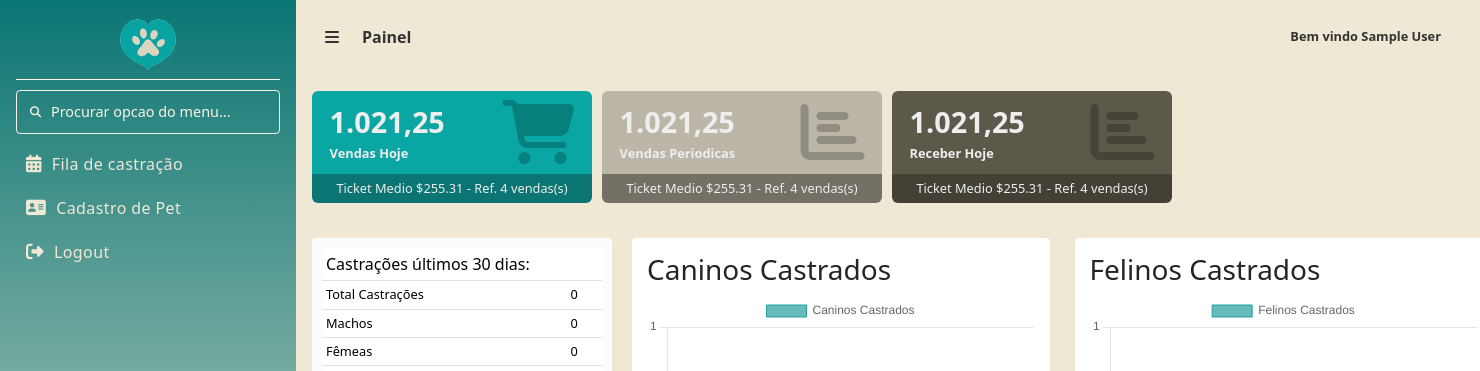
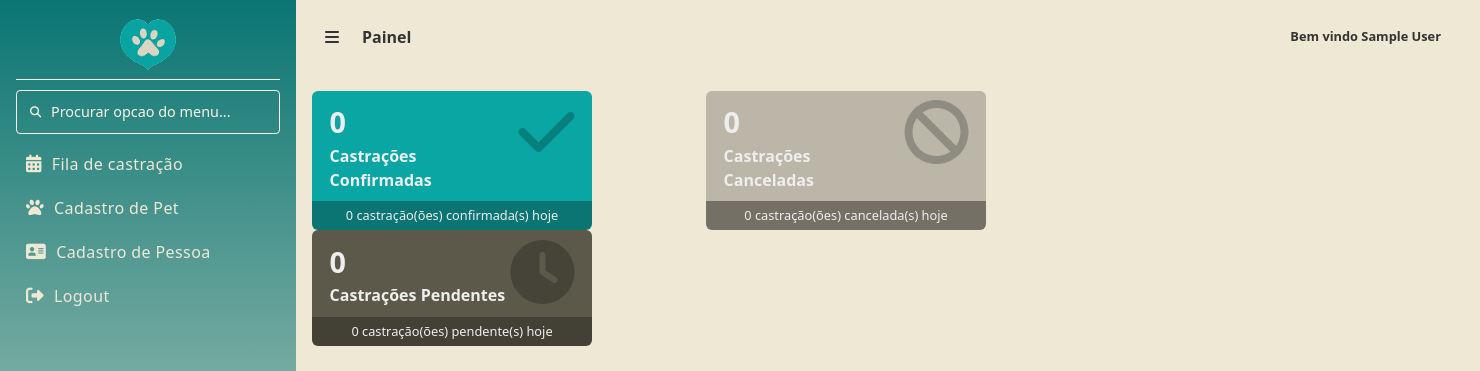
Before and after one commit to Kennedy-klam/Pelos-e-Patas, a PHP site: page /dashboard/dash.php in a window 1480 px wide. Shown: the top 371 px of the page. Run offline with PHP 8.4, Linux system fonts and the light colour scheme; the visitor is signed in with stand-in values (Sample User, id 1); data that the repository does not hold is empty.

Commit message:
dash completo

```diff
--- a/cadastro-pessoa/cadastro-pessoa.php
+++ b/cadastro-pessoa/cadastro-pessoa.php
@@ -9,7 +9,7 @@ include ('../database/protect.php');
 <head>
     <meta charset="UTF-8">
     <meta name="viewport" content="width=device-width, initial-scale=1.0">
-    <link rel="stylesheet" href="style.css?v=123">
+    <link rel="stylesheet" href="style.css">
     <title>Cadastro de Pessoa</title>
 </head>
 <body>
@@ -65,9 +65,8 @@ include ('../database/protect.php');
             </div>
         </div>
         <div class="botoes">
+            <button type="submit" class="buttonVoltar" onclick="window.location.href='../cadastro-pet/cadastro-pet.php';">Voltar</button>
             <button type="submit" class="buttonConfirmar">Confirmar</button>
-            <button type="submit" class="buttonHome" onclick="window.location.href='../dashboard/dash.php';">Tela inicial</button>
-            <button type="submit" class="buttonVoltar" onclick="window.location.href='../cadastro-pet/cadastro-pet.php';">Voltar</button>
         </div>
     </main>
     <script src="Script.js"></script>
--- a/cadastro-pet/teste.css
+++ b/cadastro-pet/style.css
@@ -239,12 +239,12 @@ input[type="number"]::-webkit-outer-spin-button{
     font-weight: 700;
     cursor: pointer;
 }
-.buttonConfirmar, .buttonExcluir{
+.buttonVoltar, .buttonCadastro{
     background-color: #026970;
     color: #FFFFFF;
     border: none;
 }
-.buttonVoltar{
+.buttonConfirmar{
     background-color:#84E1DB ;
     color: #343229;
     border: #84E1DB;
--- /dev/null
+++ b/dashboard/dados_cards.php
@@ -0,0 +1,35 @@
+<?php
+include('../database/conexao.php');
+
+// Data atual no formato 'YYYY-MM-DD'
+$hoje = date('Y-m-d');
+
+// Total de castrações confirmadas hoje
+$sql_confirmadas = "
+    SELECT COUNT(*) as total
+    FROM castracao
+    WHERE estado = 'confirmado'
+      AND dia_castracao = '$hoje'
+";
+$confirmadas_hoje = $conn->query($sql_confirmadas)->fetch_assoc()['total'];
+
+// Total de castrações canceladas hoje
+$sql_canceladas = "
+    SELECT COUNT(*) as total
+    FROM castracao
+    WHERE estado = 'cancelado'
+      AND dia_castracao = '$hoje'
+";
+$canceladas_hoje = $conn->query($sql_canceladas)->fetch_assoc()['total'];
+
+// Total de castrações pendentes hoje (sem estado definido)
+$sql_pendentes = "
+    SELECT COUNT(*) as total
+    FROM castracao
+    WHERE (estado IS NULL OR estado = '')
+      AND dia_castracao = '$hoje'
+";
+$pendentes_hoje = $conn->query($sql_pendentes)->fetch_assoc()['total'];
+
+$conn->close();
+?>
--- a/dashboard/dash.php
+++ b/dashboard/dash.php
@@ -49,9 +49,17 @@ $nomeDaClinica = $_SESSION['nomeclinica'];
                     </li>
                     <li>
                         <a href="../cadastro-pet/cadastro-pet.php"
-                            ><span><i class="fa-solid fa-address-card"></i></span> Cadastro de Pet</a
+                            ><span><i class="fa-solid fa fa-paw"></i></span> Cadastro de Pet</a
                         >
                     </li>
+                    <li>
+                        <a href="../cadastro-pessoa/cadastro-pessoa.php"
+                            ><span><i class="fa-solid fa-address-card"></i></span> Cadastro de Pessoa</a
+                        >
+                    </li>
+
+
+
                     <li>
                         <a href="../login/logout.php"
                             ><span><i class="fa-solid fa-right-from-bracket"></i></span> Logout</a
@@ -74,54 +82,55 @@ $nomeDaClinica = $_SESSION['nomeclinica'];
                     </button>
                 </div>
             </div>
-            <!-- card 1 -->
+            <!-- Cards de Castrações de Hoje -->
             <div class="cards">
+                <?php include 'dados_cards.php'; ?>
+
+                <!-- Card 1 - Confirmadas -->
                 <div class="cards-header">
                     <div class="cardheader color1">
                         <div class="cards-value">
-                            <p class="values">1.021,25</p>
-                            <p class="descriptio">Vendas Hoje</p>
+                            <p class="values"><?= $confirmadas_hoje ?></p>
+                            <p class="descriptio">Castrações Confirmadas</p>
                         </div>
                         <div class="cards-icons">
-                            <i class="fa-solid fa-cart-shopping colors1"></i>
+                            <i class="fa fa-check colors1"></i>
                         </div>
                     </div>
                     <div class="cardfooter colorfooter1">
-                        <p class="ticket">Ticket Medio $255.31 - Ref. 4 vendas(s)</p>
+                        <p class="ticket"><?= $confirmadas_hoje ?> castração(ões) confirmada(s) hoje</p>
                     </div>
                 </div>
 
-                <!-- card 2 -->
+                <!-- Card 2 - Canceladas -->
                 <div class="cards-header">
                     <div class="cardheader color2">
                         <div class="cards-value">
-                            <p class="values">1.021,25</p>
-                            <p class="descriptio">Vendas Periodicas</p>
+                            <p class="values"><?= $canceladas_hoje ?></p>
+                            <p class="descriptio">Castrações Canceladas</p>
                         </div>
                         <div class="cards-icons">
-                            <i class="fa fa-bar-chart colors2"></i>
+                            <i class="fa fa-ban colors2"></i>
                         </div>
                     </div>
                     <div class="cardfooter colorfooter2">
-                        <p class="ticket">Ticket Medio $255.31 - Ref. 4 vendas(s)</p>
+                        <p class="ticket"><?= $canceladas_hoje ?> castração(ões) cancelada(s) hoje</p>
                     </div>
                 </div>
 
-
-                <!-- card 3 -->
+                <!-- Card 3 - Pendentes -->
                 <div class="cards-header">
                     <div class="cardheader color3">
                         <div class="cards-value">
-                            <p class="values">1.021,25</p>
-                            <p class="descriptio">Receber Hoje</p>
+                            <p class="values"><?= $pendentes_hoje ?></p>
+                            <p class="descriptio">Castrações Pendentes</p>
                         </div>
                         <div class="cards-icons">
-                            <i class="fa fa-bar-chart colors3"></i>
+                            <i class="fa fa-clock colors3"></i>
                         </div>
                     </div>
                     <div class="cardfooter colorfooter3">
-                        <p class="ticket">Ticket Medio $255.31 - Ref. 4 vendas(s)</p>
-
+                        <p class="ticket"><?= $pendentes_hoje ?> castração(ões) pendente(s) hoje</p>
                     </div>
                 </div>
             </div>
--- a/dashboard/public/css/style.css
+++ b/dashboard/public/css/style.css
@@ -194,8 +194,9 @@ body{
 }
 .cards .cards-header{
     width: 280px;
-    margin-right: 10px;
+    margin-right: 114px;
 }
+
 .cards .cards-header .cardheader{
     padding:  0.6rem 1.1rem;
     display: flex;
@@ -216,8 +217,8 @@ body{
     margin-left: 14px;
 }
 .cards .cards-header .cardheader .cards-value p.descriptio{
-    font-size: 0.8rem;
-    font-size: 0.8rem;
+    font-size: 1rem;
+    font-size: 1rem;
     font-weight: 600;
 }
 .cards .cards-header .cardheader .cards-icons{
```
Also changed, not shown: cadastro-pessoa/style.css (+6 -6 lines), cadastro-pet/cadastro-pet.php (+4 -4 lines).
